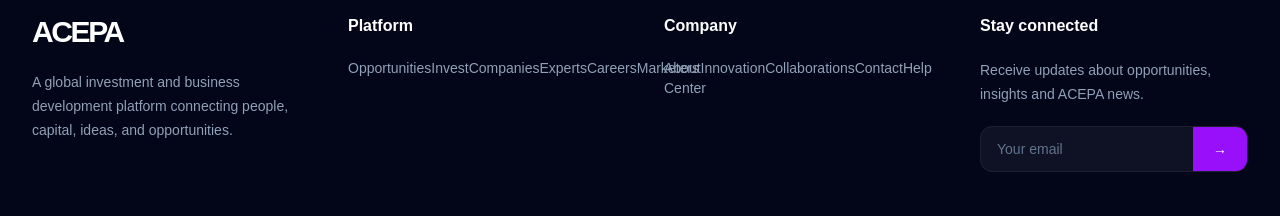
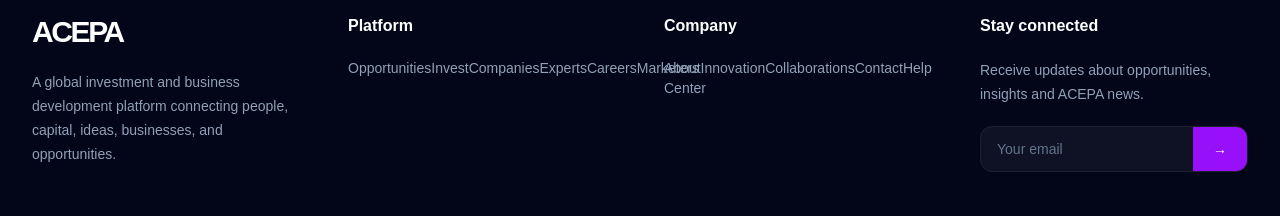
Before and after one commit to acepa-platform/acepa-platform, a Next.js app: page / in a window 1280 px wide. Shown: the part 3731-3947 px from the top of the page. Built offline with nearby package versions, Linux system fonts and the light colour scheme.

Commit message:
Refine homepage footer copy

```diff
--- a/app/page.tsx
+++ b/app/page.tsx
@@ -236,7 +236,7 @@
       <footer className="bg-slate-950 py-16 text-white">
         <div className="mx-auto max-w-7xl px-6 lg:px-8">
           <div className="grid gap-12 md:grid-cols-2 lg:grid-cols-4">
-            <div><div className="text-3xl font-black tracking-[-0.08em]">ACEPA</div><p className="mt-5 max-w-sm text-sm leading-6 text-slate-400">A global investment and business development platform connecting people, capital, ideas, and opportunities.</p></div>
+            <div><div className="text-3xl font-black tracking-[-0.08em]">ACEPA</div><p className="mt-5 max-w-sm text-sm leading-6 text-slate-400">A global investment and business development platform connecting people, capital, ideas, businesses, and opportunities.</p></div>
             <div><h3 className="font-semibold">Platform</h3><div className="mt-5 space-y-3 text-sm text-slate-400"><a href="#">Opportunities</a><a href="#">Invest</a><a href="#">Companies</a><a href="#">Experts</a><a href="#">Careers</a><a href="#">Marketers</a></div></div>
             <div><h3 className="font-semibold">Company</h3><div className="mt-5 space-y-3 text-sm text-slate-400"><a href="#">About</a><a href="#">Innovation</a><a href="#">Collaborations</a><a href="#">Contact</a><a href="#">Help Center</a></div></div>
             <div><h3 className="font-semibold">Stay connected</h3><p className="mt-5 text-sm leading-6 text-slate-400">Receive updates about opportunities, insights and ACEPA news.</p><div className="mt-5 flex overflow-hidden rounded-xl border border-white/10"><input type="email" placeholder="Your email" className="min-w-0 flex-1 bg-white/5 px-4 py-3 text-sm outline-none placeholder:text-slate-500" /><button className="bg-purple-600 px-5 text-sm font-semibold">→</button></div></div>
```
